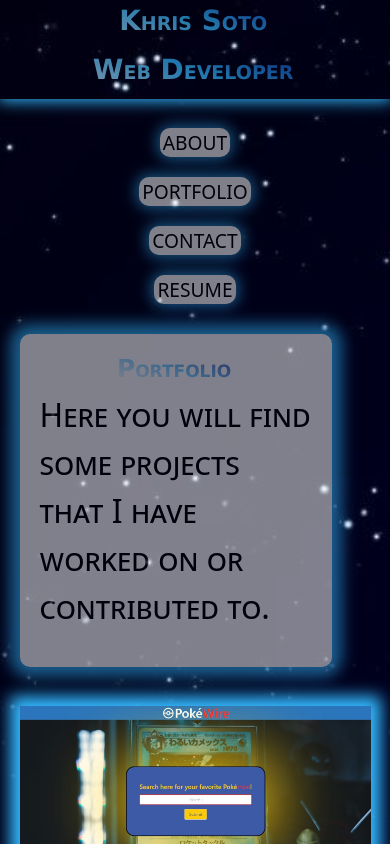
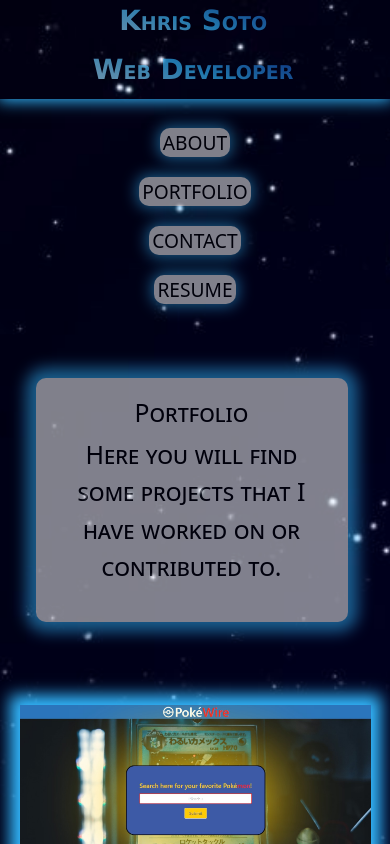
Before and after one commit to KSoto18/Portfolio-React, a React (Create React App) app: page / in a window 390 px wide. Both pictures are taken after a click on the element "PORTFOLIO". Shown: the top 844 px of the page. Built offline with nearby package versions, Linux system fonts and the light colour scheme.

Commit message:
working on mobile optimization

```diff
--- a/src/components/Footer/index.jsx
+++ b/src/components/Footer/index.jsx
@@ -19,8 +19,8 @@ const Footer = () => {
             <a href='https://www.codecademy.com/profiles/KSoto18' target='new' className='footerBtn'><SiCodecademy /></a>
         </div>
 
-            <p className='footer-text'> Ⓒ KSoto18 2022/2023</p>
-            <p className='updateText' style={{fontSize: "12px", color: "white", textAlign: "center"}}>Updated: 02/2023</p>
+            <p className='footer-text'> Ⓒ KSoto18 2023</p>
+            <p className='updateText' style={{fontSize: "12px", color: "white", textAlign: "center"}}>Updated: 05/2023</p>
 
         </div>
 
--- a/src/components/Header/styles.css
+++ b/src/components/Header/styles.css
@@ -13,7 +13,7 @@
 
 }
 
-.devName h1, h2 {
+.devName h1 {
     opacity: 0.65;
     font-weight: bold;
     font-family: Verdana, Geneva, Tahoma, sans-serif;
--- a/src/components/Portfolio/styles.css
+++ b/src/components/Portfolio/styles.css
@@ -3,6 +3,7 @@
     display: flex;
     flex-direction: row;
     flex-wrap: wrap;
+    margin-bottom: 4rem;
 }
 
 
@@ -18,3 +19,23 @@
     box-shadow: 0 0 15px 10px var(--blue);
     width: 80%;
 }
+
+/* Media Break */
+
+@media only screen and (max-width: 800px) {
+    .title {
+     display: flex;
+    position: relative;
+    left: 1rem;
+    margin-top: 4rem;
+    margin-bottom: 4rem;
+    }
+
+    .title p {
+        text-align: center;
+        font-size: 25px;
+    }
+
+
+
+  }
```
Also changed, not shown: src/App.css (line endings or trailing spaces).
